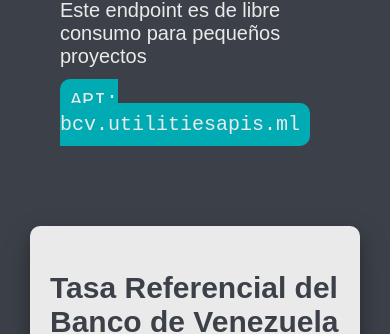
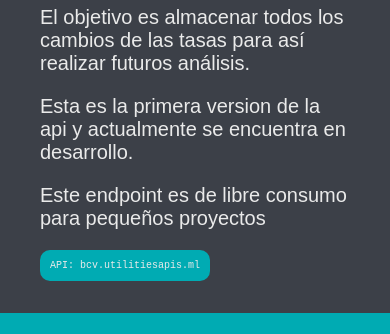
Before and after one commit to Cue2g/utilities-coin-web, a Next.js app: page / in a window 390 px wide. Shown: the part 724-1058 px from the top of the page. Built offline with nearby package versions, Linux system fonts and the light colour scheme; no server answers; a web font is replaced by a local one.

Commit message:
new order

```diff
--- a/src/styles/BoxUno.module.css
+++ b/src/styles/BoxUno.module.css
@@ -24,10 +24,15 @@
     background-color: #00ABB3;
 }
 
-@media (max-width:475){
+@media (max-width:475px){
+
     .box {
         padding: 0;
         order: 3;
+    }
+
+    .code {
+        font-size: 0.5rem;
     }
 }
 
@@ -41,8 +46,5 @@
         font-size: 32px;
     }
 
-    .code {
-        font-size: 0.5rem;
-    }
 
 }
```
